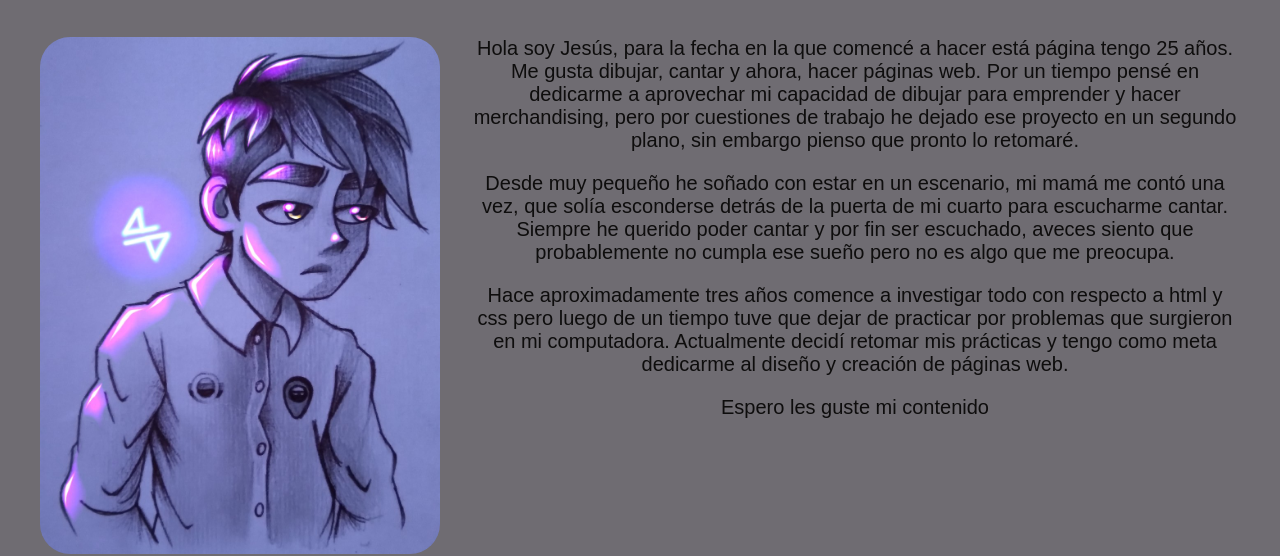
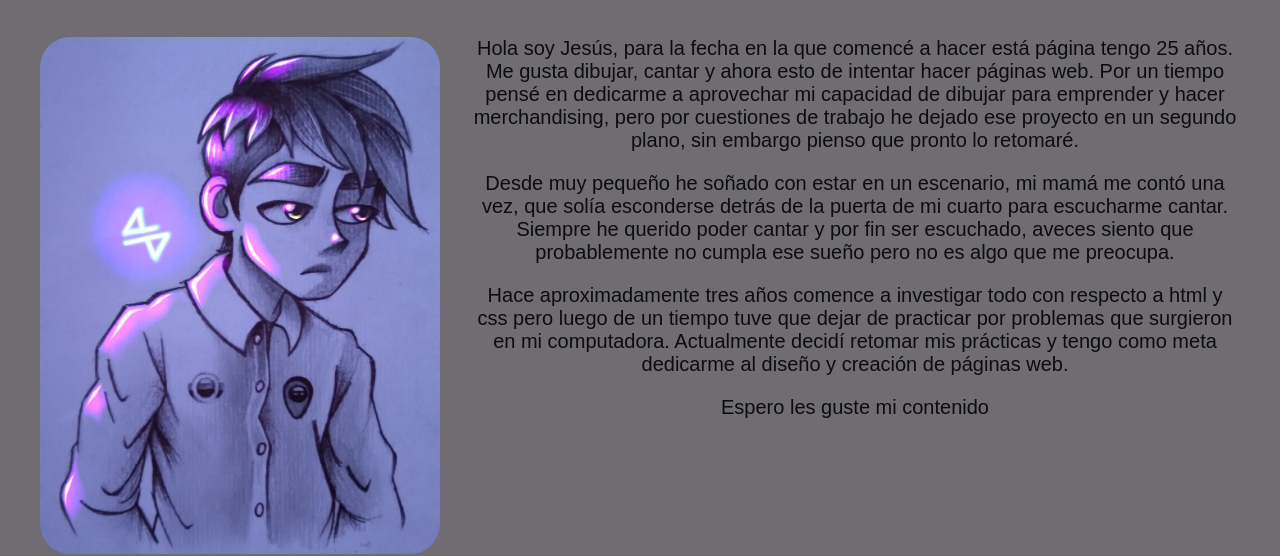
Before and after one commit to jpsusnado/the-art-rain, a plain HTML site: page index.html in a window 1280 px wide. Shown: the part 281-837 px from the top of the page. Drawn offline with Linux system fonts and the light colour scheme.

Commit message:
Texto modificado

```diff
--- a/index.html
+++ b/index.html
@@ -28,7 +28,7 @@
 
                 <img class="dibujo" src="./dibujo.jpg" alt="">
                 <p class="presentacion" >Hola soy Jesús, para la fecha en la que comencé a hacer está página tengo 25 años.
-                    Me gusta dibujar, cantar y ahora, hacer páginas web. Por un tiempo pensé en dedicarme a aprovechar
+                    Me gusta dibujar, cantar y ahora esto de intentar hacer páginas web. Por un tiempo pensé en dedicarme a aprovechar
                     mi capacidad de dibujar para emprender y hacer merchandising, pero por cuestiones de trabajo he dejado
                     ese proyecto en un segundo plano, sin embargo pienso que pronto lo retomaré.
                 </p>
```
